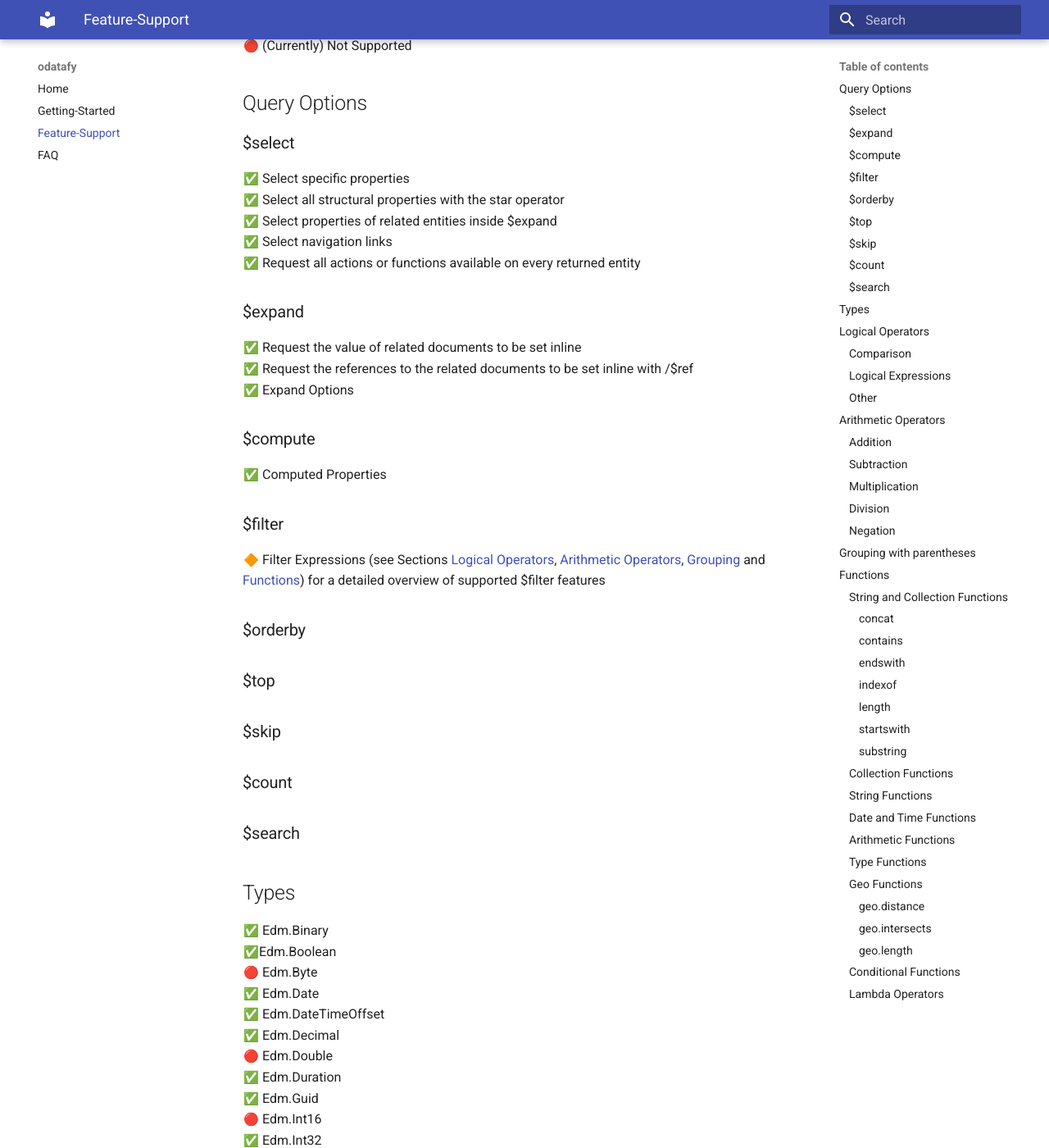
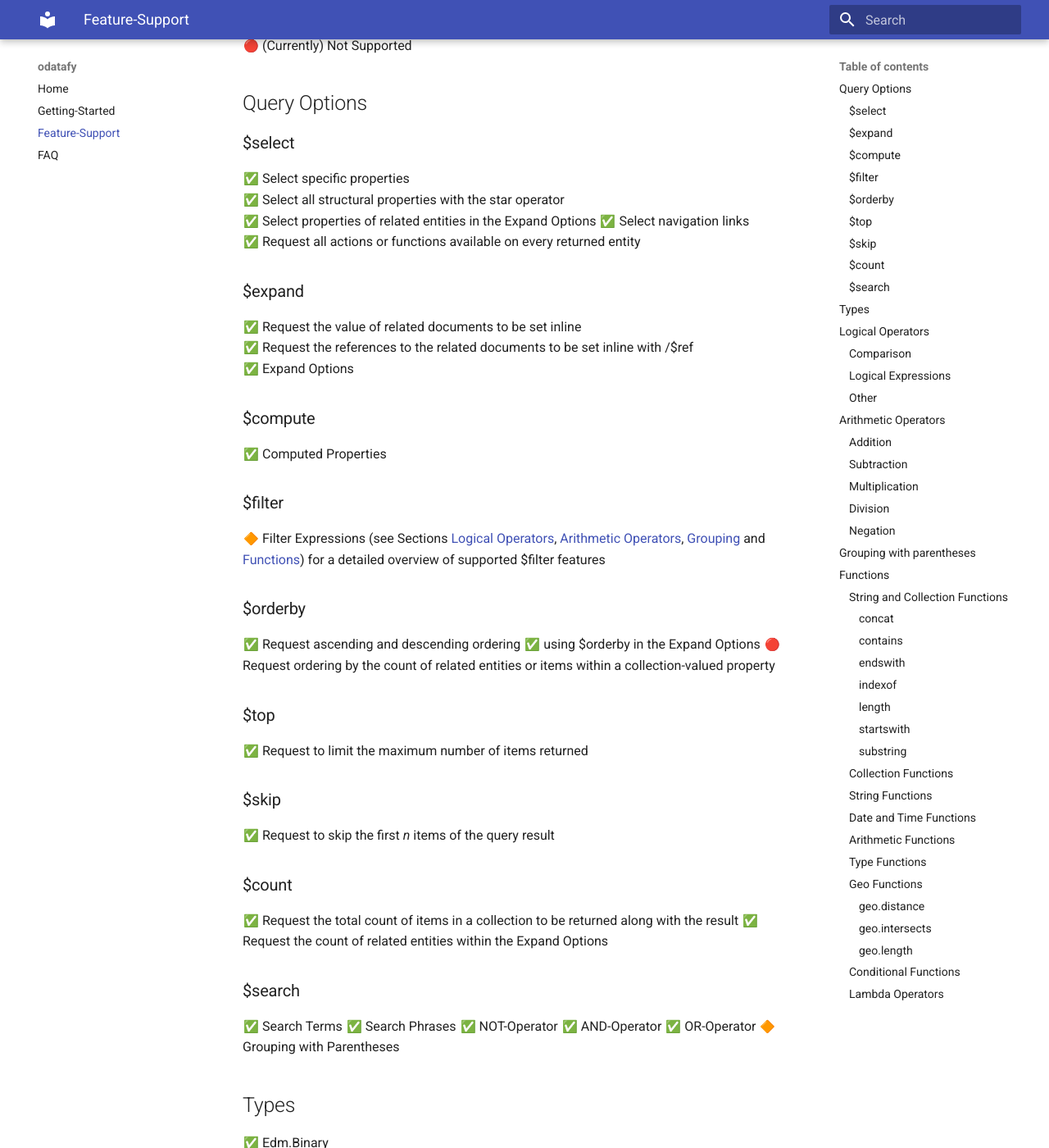
Before and after one commit to gang-of-fork/odatafy-docs, an MkDocs documentation site: the page built from docs/feature-support.md, in a window 1280 px wide and 1400 px high, scrolled down 220 px. Shown: the whole window at 82% size. Built offline with MkDocs 1.6.1 and Material for MkDocs 9.7.7, drawn with Linux system fonts in a browser that asks for light colours; emoji names are drawn with the system emoji font.

Commit message:
finish feature support page

```diff
--- a/docs/feature-support.md
+++ b/docs/feature-support.md
@@ -11,7 +11,7 @@
 ### $select
 :white_check_mark: Select specific properties
 :white_check_mark: Select all structural properties with the star operator
-:white_check_mark: Select properties of related entities inside $expand
+:white_check_mark: Select properties of related entities in the Expand Options
 :white_check_mark: Select navigation links
 :white_check_mark: Request all actions or functions available on every returned entity
 
@@ -28,14 +28,27 @@
 :large_orange_diamond: Filter Expressions (see Sections [Logical Operators](#logical-operators), [Arithmetic Operators](#arithmetic-operators), [Grouping](#grouping-with-parentheses) and [Functions](#functions)) for a detailed overview of supported $filter features
 
 ### $orderby
+:white_check_mark: Request ascending and descending ordering
+:white_check_mark: using $orderby in the Expand Options
+:red_circle: Request ordering by the count of related entities or items within a collection-valued property
 
 ### $top
+:white_check_mark: Request to limit the maximum number of items returned
 
 ### $skip
+:white_check_mark: Request to skip the first *n* items of the query result
 
 ### $count
+:white_check_mark: Request the total count of items in a collection to be returned along with the result
+:white_check_mark: Request the count of related entities within the Expand Options
+### $search
+:white_check_mark: Search Terms
+:white_check_mark: Search Phrases
+:white_check_mark: NOT-Operator
+:white_check_mark: AND-Operator
+:white_check_mark: OR-Operator
+:large_orange_diamond: Grouping with Parentheses
 
-### $search
 
 ## Types
 
```
